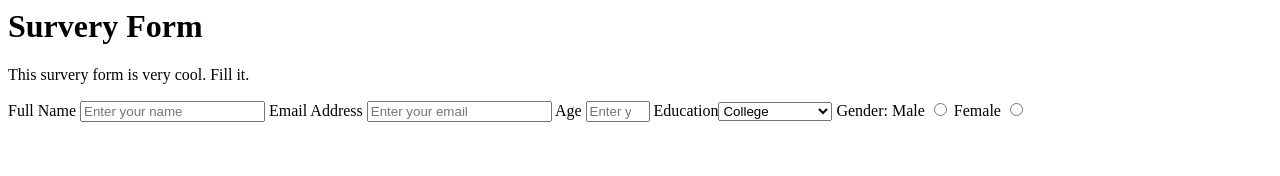
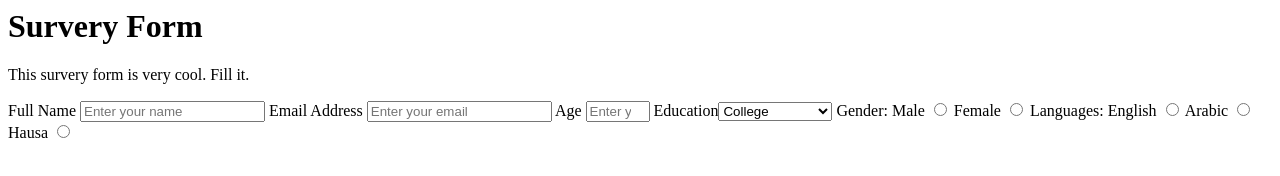
Before and after one commit to Lafiagi/SurveryForm, a plain HTML site: page index.html in a window 1280 px wide. Drawn offline with Linux system fonts and the light colour scheme.

Commit message:
Users can now select a language

```diff
--- a/index.html
+++ b/index.html
@@ -20,7 +20,14 @@
         <option>Higher Diploma</option>
         <option> Bsc</option>
       </select>
-      Gender: Male <input type="radio" name="gender"> Female <input type="radio" name="gender">
+      Gender:
+      Male <input type="radio" name="gender" value="male">
+      Female <input type="radio" name="gender" value="female">
+
+      Languages:
+      English <input type="radio" value="english">
+      Arabic <input type="radio" value="arabic">
+      Hausa <input type="radio" value="hausa">
     </form>
   </body>
 </html>
```
